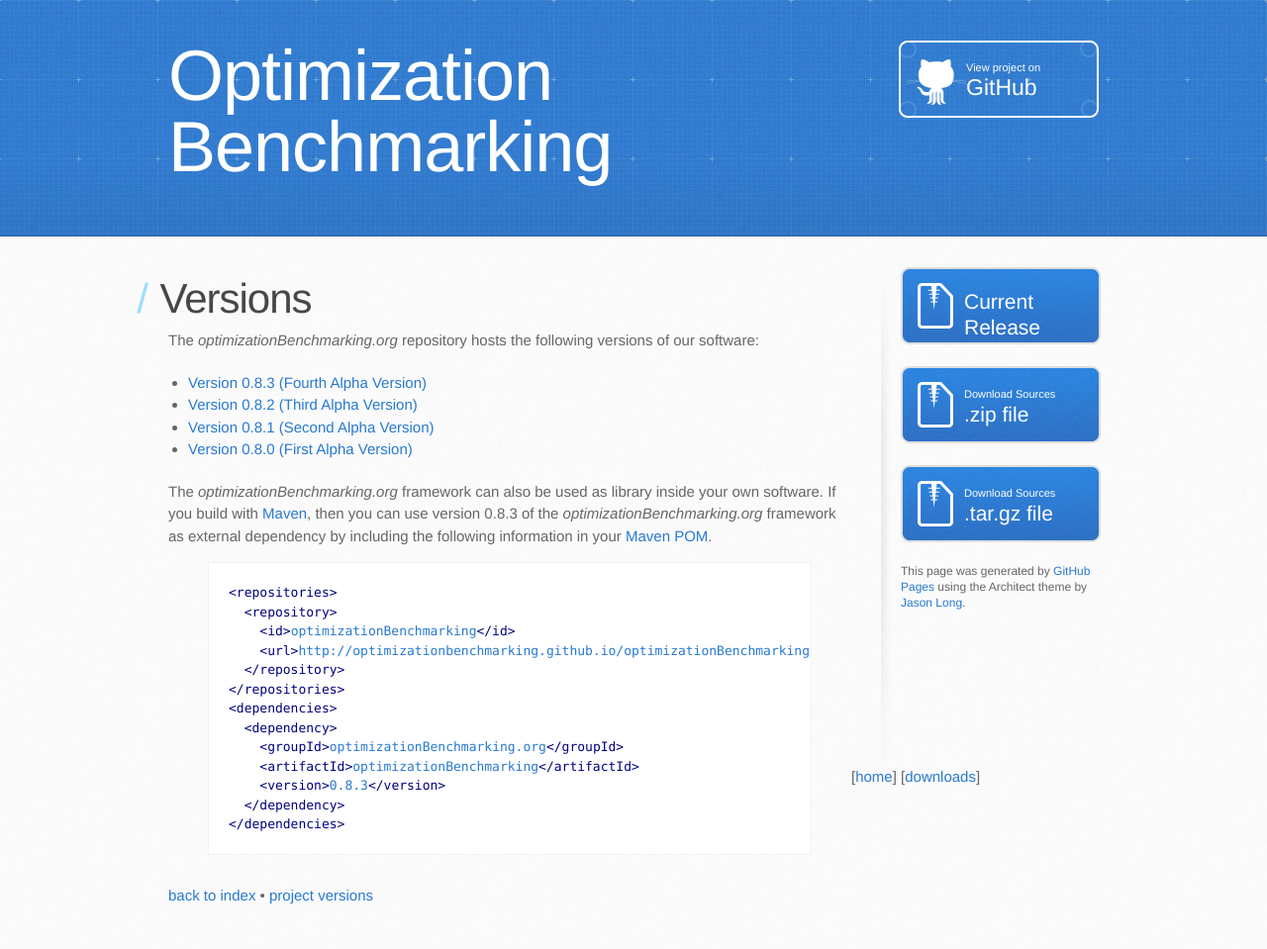
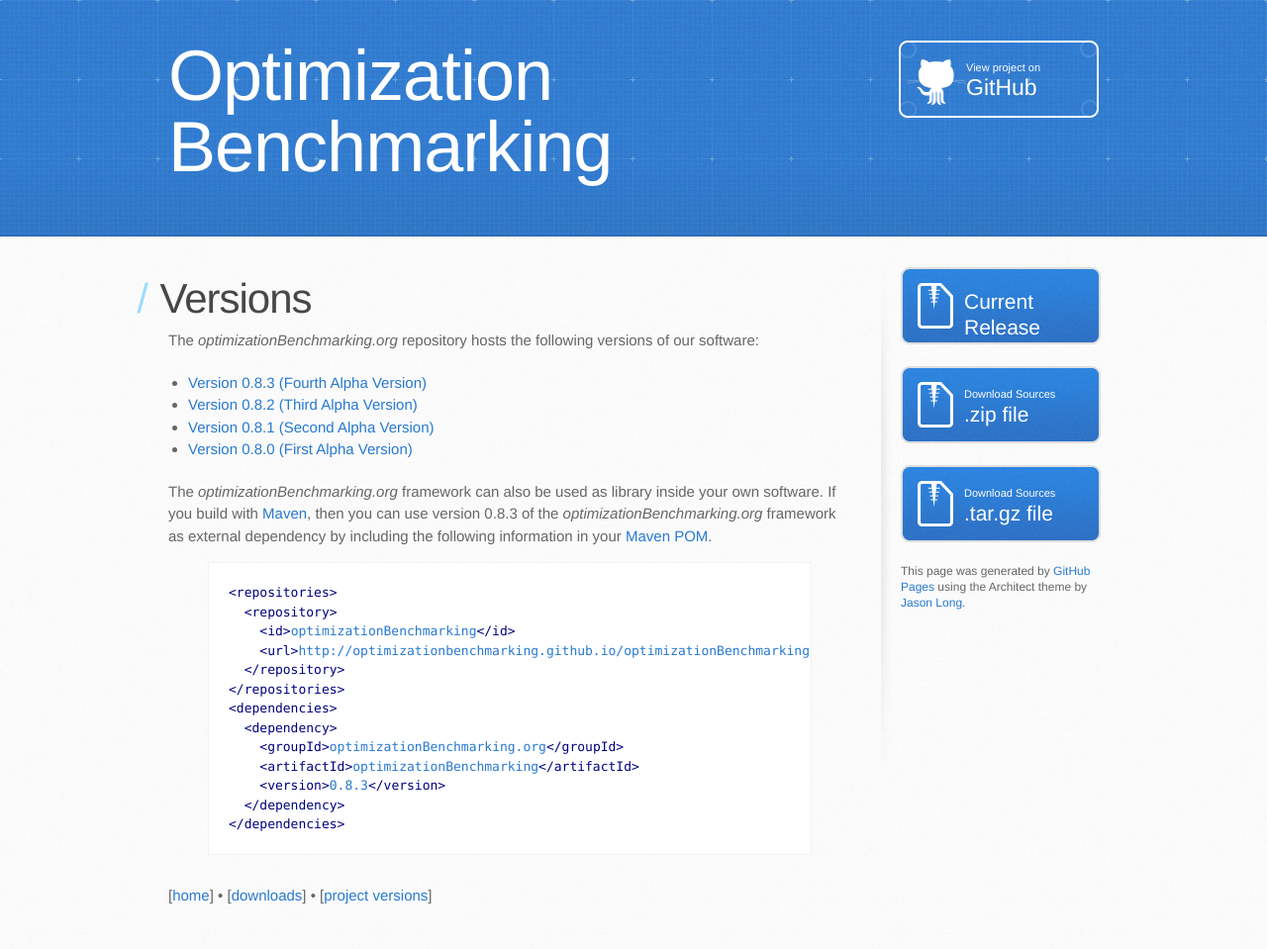
Before and after one commit to optimizationBenchmarking/optimizationBenchmarking, a Jekyll site: the page built from repo/index.md, in a window 1280 px wide. Shown: the whole page at 99% size. Built offline with Jekyll 4.4.1, drawn with Linux system fonts in a browser that asks for light colours; Markdown is read by kramdown in place of the engine named in the settings.

Commit message:
Better Positioning

```diff
--- a/_layouts/default.html
+++ b/_layouts/default.html
@@ -17,7 +17,7 @@
 <a href="https://github.com/optimizationBenchmarking/optimizationBenchmarking" class="button"><small>View project on</small> GitHub</a>
 </div></header><div id="content-wrapper">
   <div class="inner clearfix">
-    <section id="main-content">{{ content }}</section>
+    <section id="main-content">{{ content }}<p>[<a href="{{ site.baseurl }}">home</a>] &bull; [<a href="{{ site.data.currentVersion.currentVersionRepo }}">downloads</a>] &bull; [<a href="{{ site.baseurl }}/repo/optimizationBenchmarking/org/optimizationBenchmarking">project versions</a>]</p></section>
 
     <aside id="sidebar">
       <a href="{{ site.data.currentVersion.currentVersionRepo }}" class="button">
--- a/_layouts/repo.html
+++ b/_layouts/repo.html
@@ -3,7 +3,4 @@ layout: default
 ---
 <div id="home">
 {{ content }}
-<p>
-<a href="{{ site.baseurl }}/">back to index</a> &bull; <a href="{{ site.baseurl }}/repo/optimizationBenchmarking/org/optimizationBenchmarking">project versions</a>
-</p>
 </div>
```
Also changed, not shown: other parts of _layouts/default.html (+0 -2 lines).
